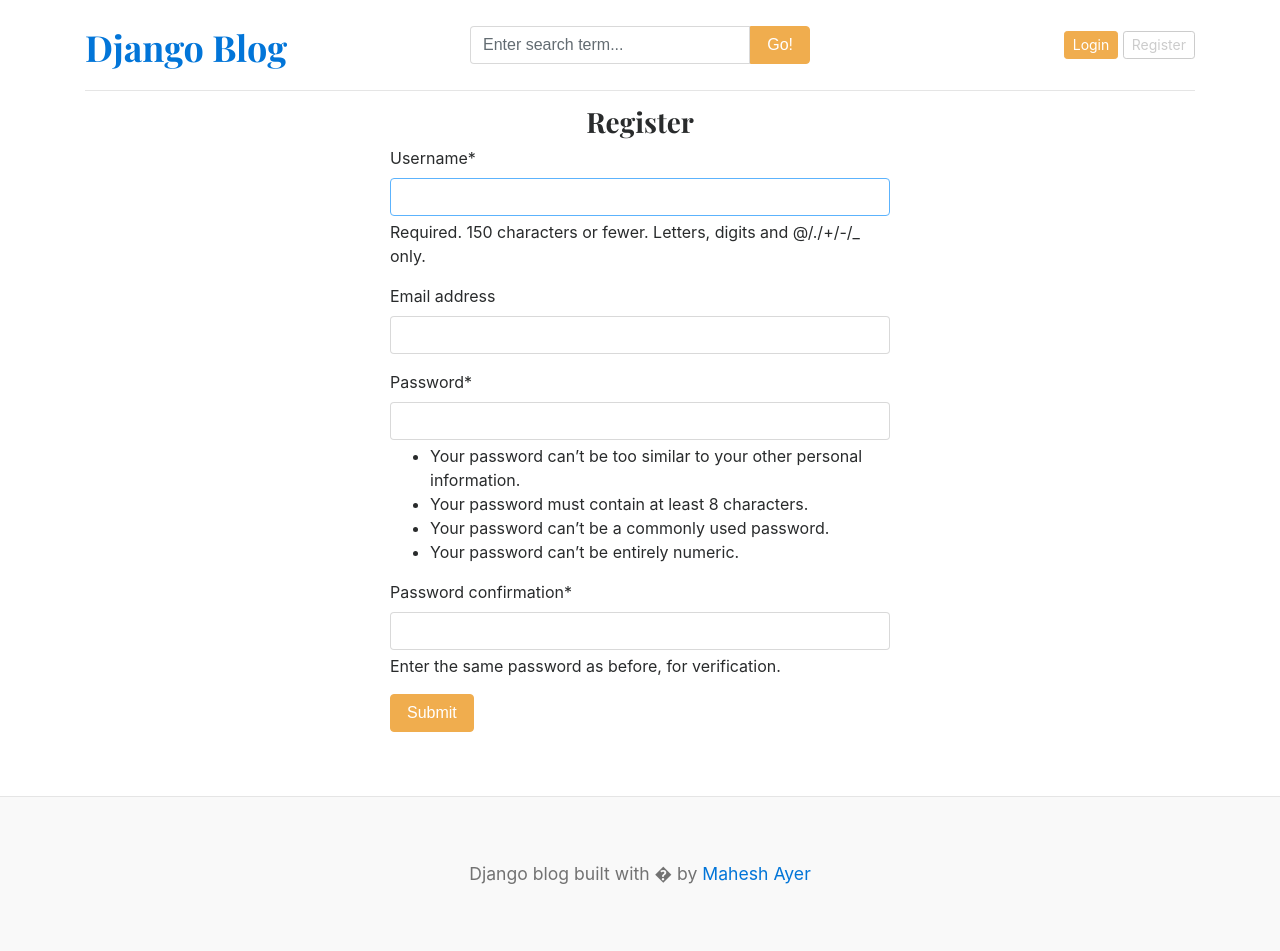
After one commit to Mahesh-78-de/Blog, a Django app: page /register/ in a window 1280 px wide. The commit adds this page. Run offline with Django 5.2, Linux system fonts and the light colour scheme; data that the repository does not hold is empty; some libraries are stand-ins or nearby versions.

Commit message:
Added the register and login functionality

```diff
--- /dev/null
+++ b/blog_main/forms.py
@@ -0,0 +1,7 @@
+from django.contrib.auth.forms import UserCreationForm
+from django.contrib.auth.models import User
+
+class RegistrationForm(UserCreationForm):
+    class Meta:
+        model = User
+        fields = ['username', 'email', 'password1', 'password2']
--- a/blog_main/settings.py
+++ b/blog_main/settings.py
@@ -40,6 +40,8 @@ INSTALLED_APPS = [
     'django.contrib.staticfiles',
     'blog',
     'pages',
+    'crispy_forms',
+    'crispy_bootstrap4',
 
 
 ]
@@ -130,3 +132,6 @@ STATIC_ROOT = BASE_DIR / 'static'
 # Media files (Uploaded by users)
 MEDIA_URL = '/media/'
 MEDIA_ROOT = BASE_DIR / 'media'
+
+
+CRISPY_TEMPLATE_PACK = 'bootstrap4'
--- a/blog_main/urls.py
+++ b/blog_main/urls.py
@@ -27,4 +27,7 @@ urlpatterns = [
     path('admin/', admin.site.urls),
     path('category/', include('blog.urls')),
     path('blog/search/', views.search, name='search'),
+    path('register/', views.register, name='register'),
+    path('login/', views.login, name='login'),
+    path('logout/', views.logout, name='logout'),
 ] + static(settings.MEDIA_URL, document_root=settings.MEDIA_ROOT)
--- a/blog_main/views.py
+++ b/blog_main/views.py
@@ -1,8 +1,12 @@
 
-from django.shortcuts import get_object_or_404, render
+from django.shortcuts import get_object_or_404, redirect, render
 from django.db.models import Q
 from blog.models import BlogPost, Category
+from blog_main.forms import RegistrationForm
 from pages.models import About
+from django.contrib.auth.forms import AuthenticationForm
+from django.contrib.auth import authenticate
+from django.contrib import auth
 
 def home(request):
     categories = Category.objects.all()
@@ -35,3 +39,48 @@ def search(request):
         'blogs': blogs,
     }
     return render(request, 'search.html', context)
+
+# logic to register a new user to the website.
+
+def register(request):
+
+    form= RegistrationForm()
+    context = {
+        'form': form,
+    }
+
+    if request.method == 'POST':
+        form = RegistrationForm(request.POST)
+        if form.is_valid():
+            form.save()
+            context['success'] = "Registration successful! You can now log in."
+        else:
+            context['error'] = "Please correct the errors below."
+
+    return render(request, 'register.html', context)
+
+
+# logic to log in an existing user to the website.
+def login(request):
+    form =AuthenticationForm(request)
+
+    if request.method == 'POST':
+        form = AuthenticationForm(request, data=request.POST)
+        if form.is_valid():
+            username = form.cleaned_data.get('username')
+            password = form.cleaned_data.get('password')
+
+            user = authenticate(request, username=username, password=password)
+            if user is not None:
+                auth.login(request, user)
+            return redirect('home')
+
+    context = {
+        'form': form,
+    }
+    return render(request, 'login.html', context)
+
+# logic to log out a logged in user from the website.
+def logout(request):
+    auth.logout(request)
+    return redirect('home')
--- a/templates/base.html
+++ b/templates/base.html
@@ -27,10 +27,16 @@
               </div>
             </form>
           </div>
+          {% if not user.is_authenticated %}
           <div class="col-4 d-flex justify-content-end align-items-center">
-            <a class="btn btn-sm btn-warning" href="#">Login</a> &nbsp;
-            <a class="btn btn-sm btn-outline-secondary" href="#">Register</a>
+            <a class="btn btn-sm btn-warning" href="{% url 'login' %}">Login</a> &nbsp;
+            <a class="btn btn-sm btn-outline-secondary" href="{% url 'register' %}">Register</a>
           </div>
+          {% else %}
+          <span> You are logged in as {{ user }} </span>
+          &emsp;
+          <span> <a href="{% url 'logout' %}">Logout</a> </span>
+          {% endif %}
         </div>
       </header>
 
@@ -41,7 +47,7 @@
 
             <a class="p-2 text-muted" href="{% url 'category_posts' category.id %}">{{ category.category_name }}</a>
 
-          {% endfor %}`
+          {% endfor %}
 
 
         </nav>
--- /dev/null
+++ b/templates/register.html
@@ -0,0 +1,12 @@
+{% extends 'base.html' %}
+
+{% load crispy_forms_tags %}
+
+{% block content %}
+  <h3 class="text-center">Register</h3>
+  <form action="{% url 'register' %}" method="POST" style="max-width: 500px; margin: 0 auto;">
+    {% csrf_token %}
+    {{ form |crispy }}
+    <button type="submit" class="btn btn-warning">Submit</button>
+  </form>
+{% endblock %}
```
Also changed, not shown: templates/login.html (added, +10 -0 lines).
